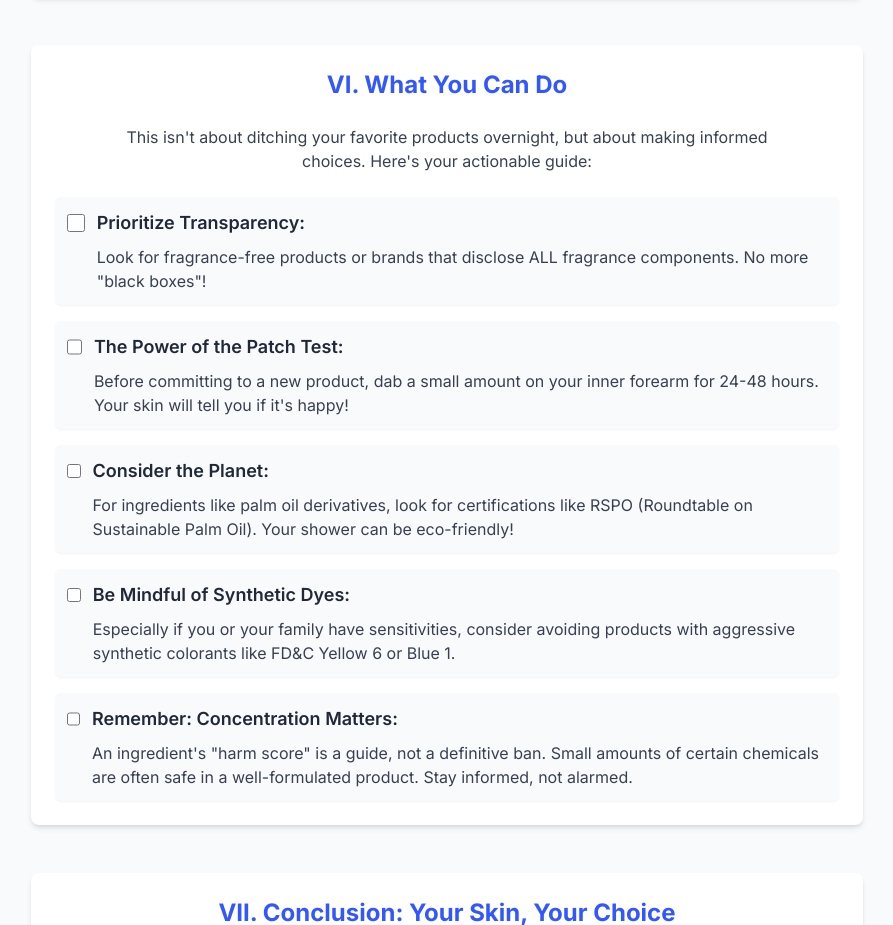
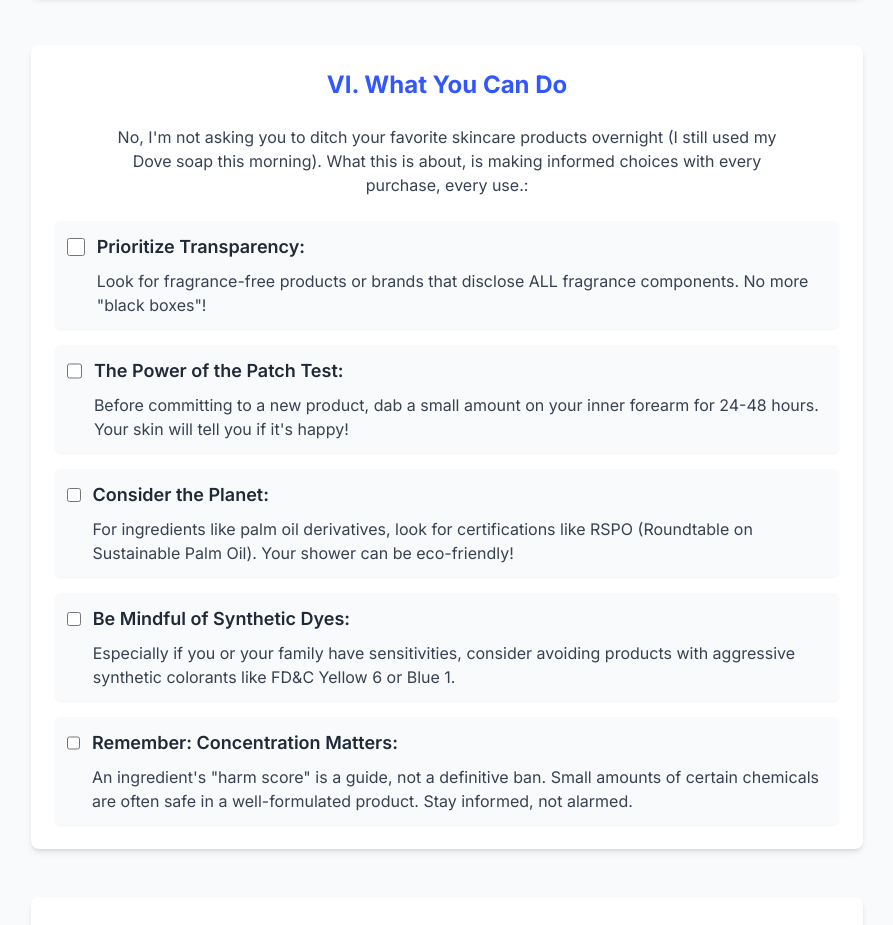
Before and after one commit to Adoga93/Dove-Soap-and-Nafdac, a plain HTML site: page index.html in a window 1280 px wide. Shown: the part 3540-4465 px from the top of the page, without its empty margins (193-1086 px from the left). Drawn offline with nearby package versions, Linux system fonts and the light colour scheme.

Commit message:
Update index.html

```diff
--- a/index.html
+++ b/index.html
@@ -175,7 +175,7 @@
 
             <section id="recommendations" class="mb-12 bg-white rounded-lg shadow-md p-6">
                 <h2 class="text-2xl font-bold mb-6 accent-text-3 text-center">VI. What You Can Do</h2>
-                <p class="mb-6 text-gray-700 text-center max-w-2xl mx-auto">This isn't about ditching your favorite products overnight, but about making informed choices. Here's your actionable guide:</p>
+                <p class="mb-6 text-gray-700 text-center max-w-2xl mx-auto">No, I'm not asking you to ditch your favorite skincare products overnight (I still used my Dove soap this morning). What this is about, is making informed choices with every purchase, every use.:</p>
 
                 <div id="actionableChecklist" class="space-y-4">
                     <label class="block cursor-pointer p-3 bg-gray-50 rounded-md hover:bg-gray-100 transition duration-150 ease-in-out shadow-sm mb-4">
```
